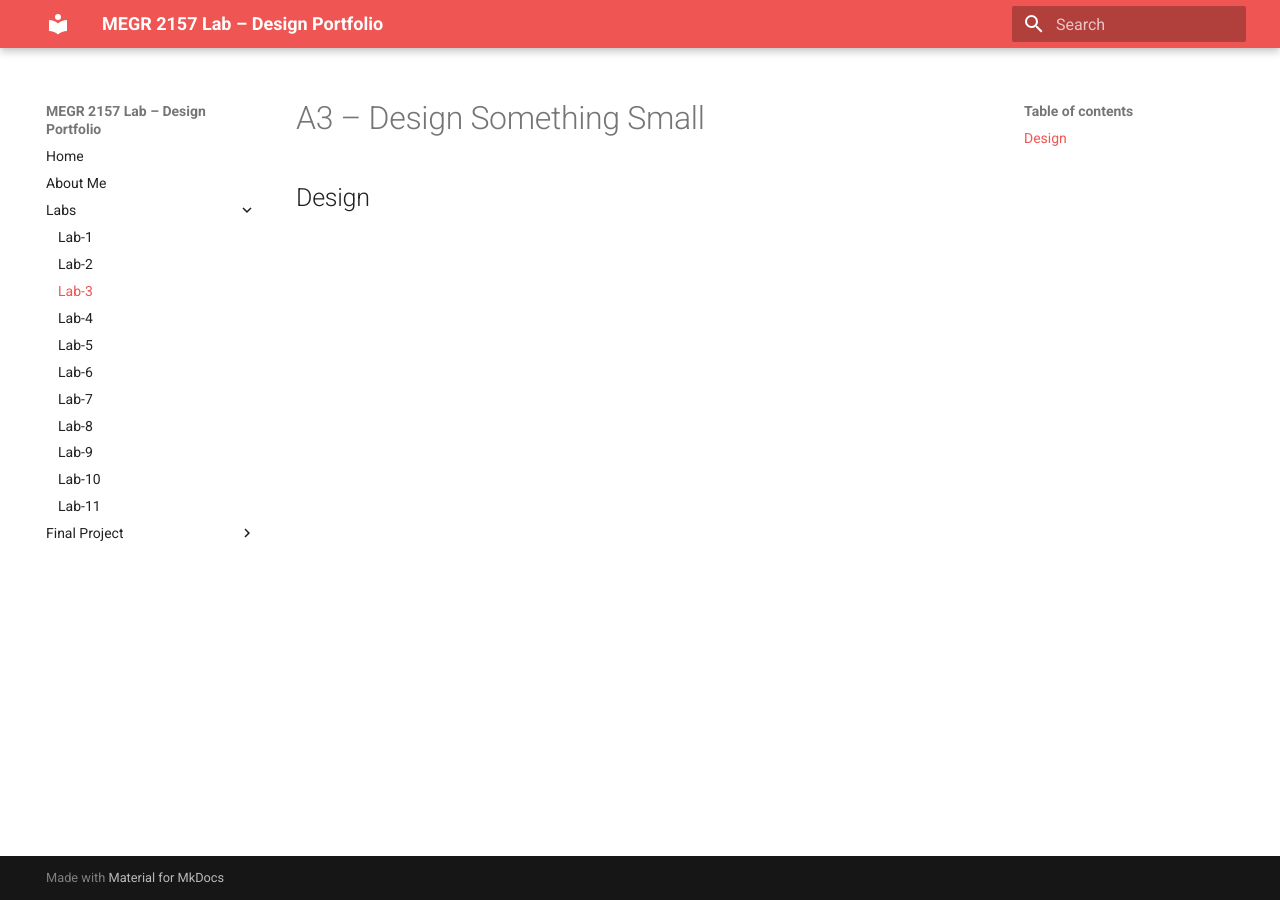
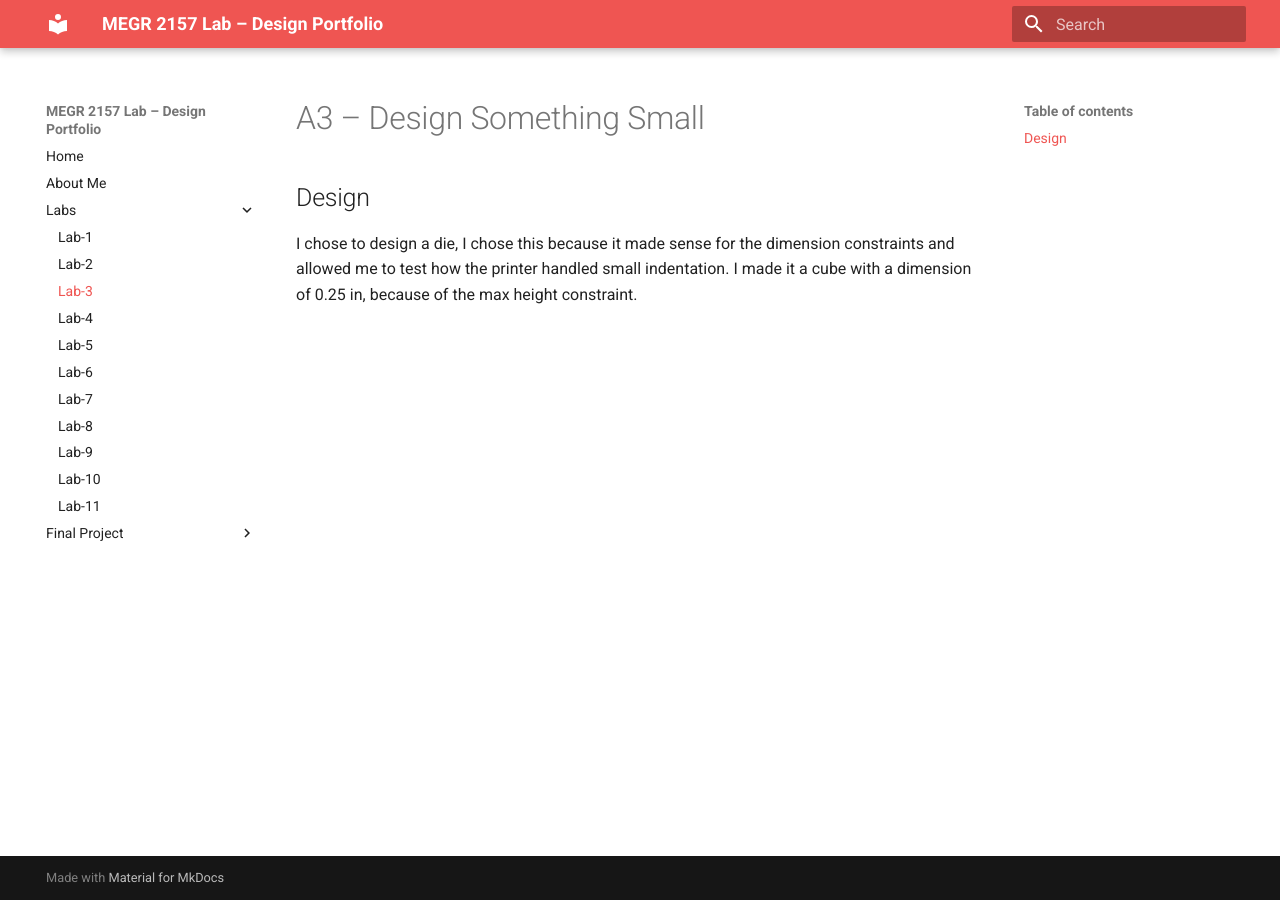
Before and after one commit to jwelch37/Jack-Welch-Portfolio, an MkDocs documentation site: the page built from docs/Labs/L03/index.md, in a window 1280 px wide. Built offline with MkDocs 1.6.1 and Material for MkDocs 9.7.7, drawn with Linux system fonts in a browser that asks for light colours.

Commit message:
Update index.md

```diff
--- a/docs/Labs/L03/index.md
+++ b/docs/Labs/L03/index.md
@@ -1,3 +1,5 @@
 # A3 – Design Something Small
 
 ## Design
+
+I chose to design a die, I chose this because it made sense for the dimension constraints and allowed me to test how the printer handled small indentation. I made it a cube with a dimension of 0.25 in, because of the max height constraint.
```
